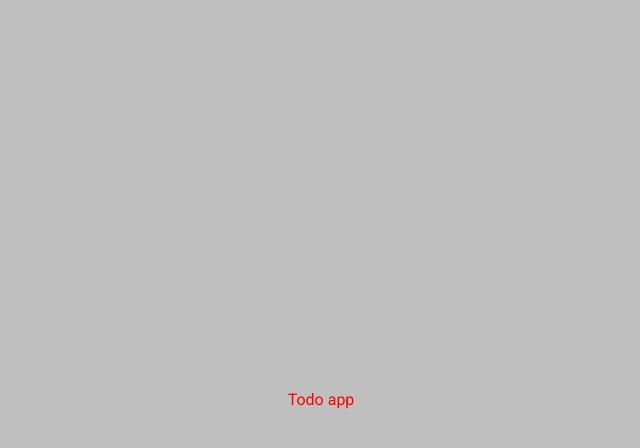
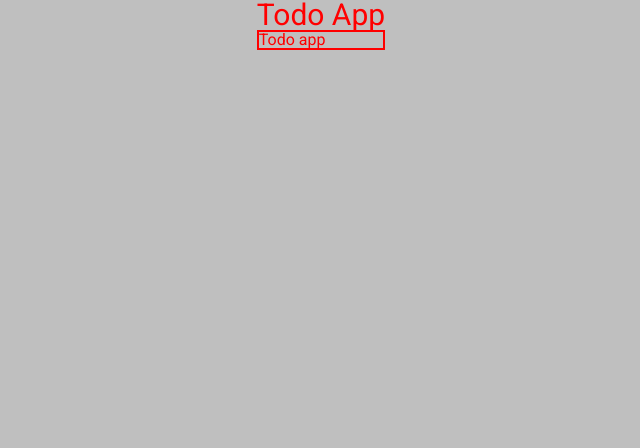
Before and after one commit to YarivGilad/todo-js-start, a website built with Vite: page index.html in a window 1280 px wide. Shown: the whole page, without its empty margins (319-959 px from the left). Built offline with nearby package versions, Linux system fonts and the light colour scheme.

Commit message:
third commit

```diff
--- a/index.html
+++ b/index.html
@@ -8,7 +8,12 @@
     <link rel="stylesheet" href="sass/main.scss">
   </head>
   <body>
-    <div id="app">Todo app</div>
-    <script type="module" src="js/main.js"></script>
+    <div>
+      <h1>Todo App</h1>
+      <div class="wrapper">
+        <div id="app">Todo app</div>
+          <script type="module" src="js/main.js"></script>
+        </div>
+      </div>
   </body>
 </html>
--- a/js/main.js
+++ /dev/null
@@ -1 +0,0 @@
-alert('hello');
--- a/sass/main.scss
+++ b/sass/main.scss
@@ -8,9 +8,12 @@
 * Add your own CSS code below...
 */
 body{
+  // @include flex-box(column, center, center);
+  @include flex-box($ai:flex-start);
   background-color: rgb(191, 191, 191);
   color: red;
-  @include flex-box(column, center, center);
-
+  .wrapper{
+    border: red solid 2px;
+  }
 
 }
```
